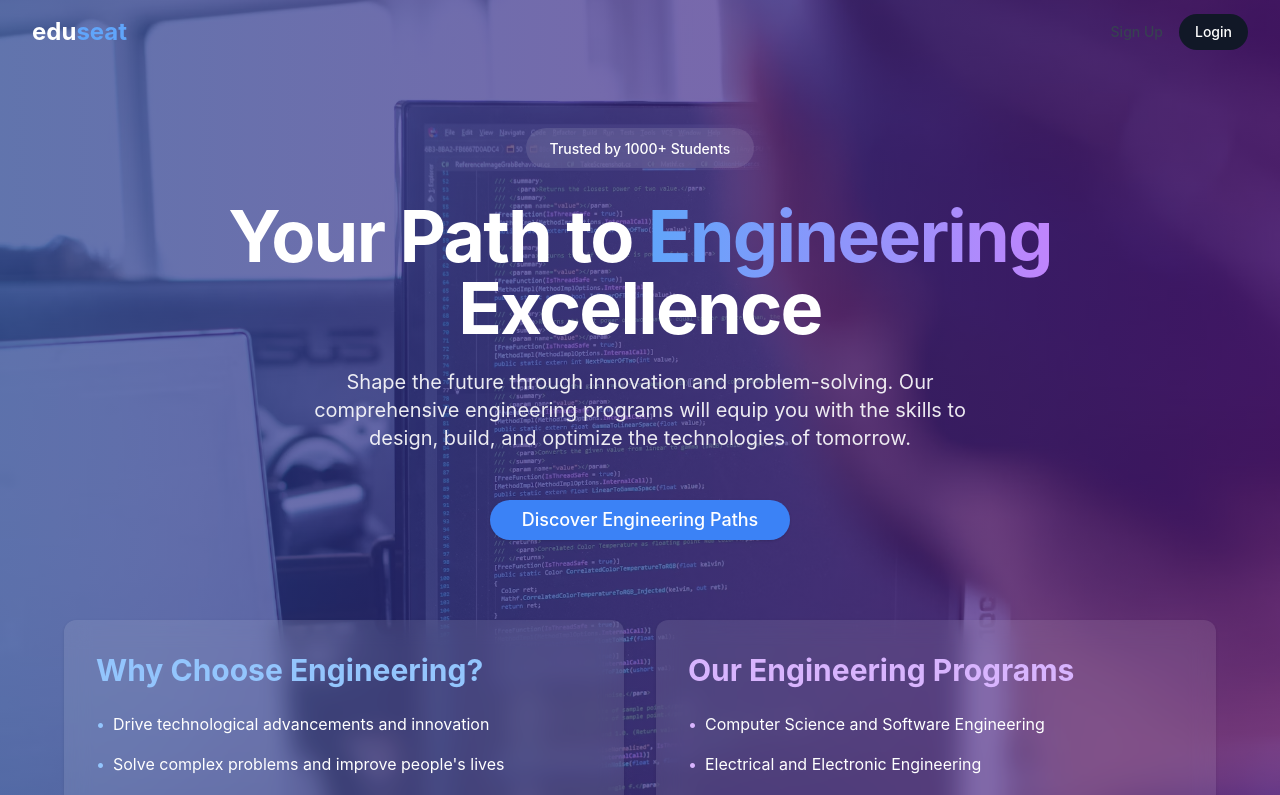
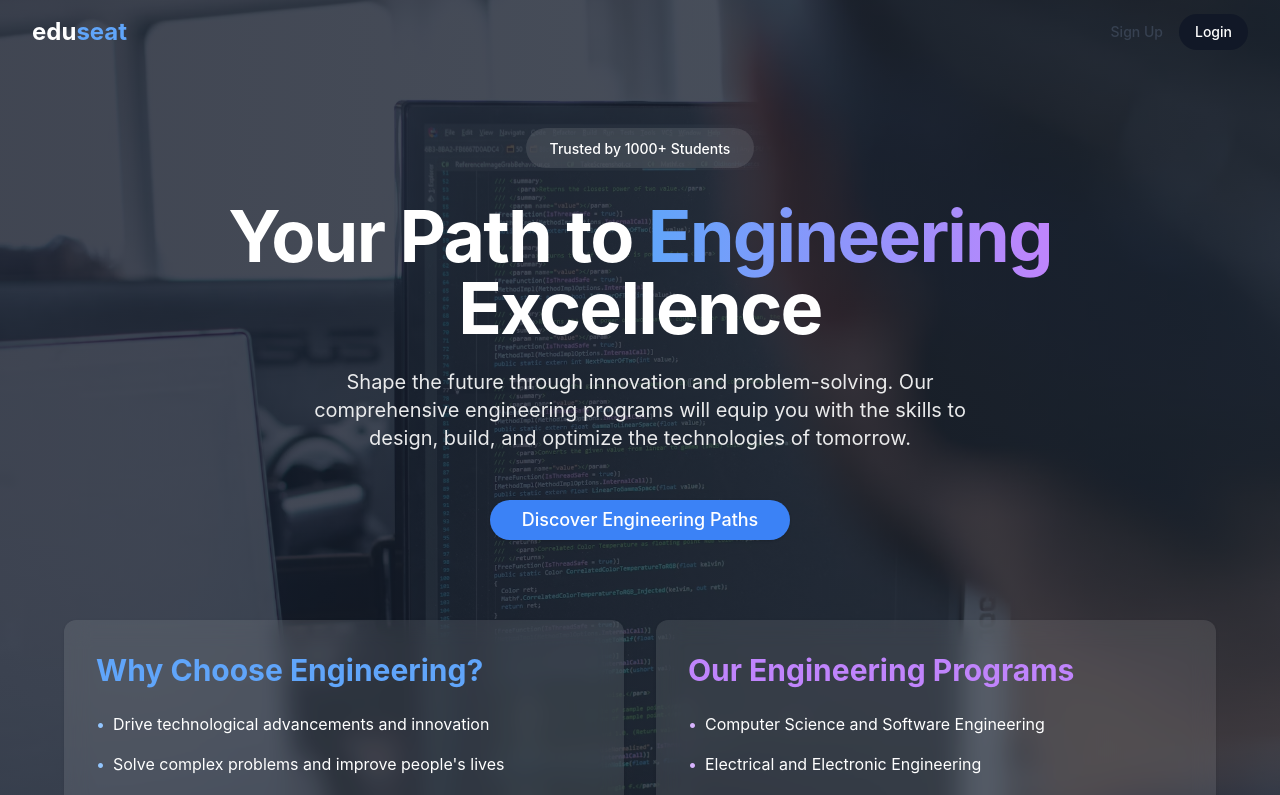
Before and after one commit to a-khushal/eduseat, a Next.js app: page /engineering in a window 1280 px wide. Shown: the top 795 px of the page. Built offline with nearby package versions, Linux system fonts and the light colour scheme; no server answers.

Commit message:
gradient changes

```diff
--- a/app/engineering/page.tsx
+++ b/app/engineering/page.tsx
@@ -14,7 +14,7 @@ export default function EngineeringPage() {
         className="object-cover"
         priority
       />
-      <div className="absolute inset-0 bg-gradient-to-r from-blue-900/70 to-purple-900/70" />
+      <div className="absolute inset-0 bg-gradient-to-r  from-gray-900/80 to-gray-800/80" />
 
       {/* Content */}
       <div className="relative z-10">
@@ -54,7 +54,7 @@ export default function EngineeringPage() {
             {/* Why Choose Engineering Card */}
             <Card className="bg-white/10 backdrop-blur-md border-none text-white overflow-hidden group hover:bg-white/20 transition-all duration-300">
               <CardContent className="p-8">
-                <h2 className="text-3xl font-bold text-blue-300 mb-6 group-hover:text-blue-200">
+                <h2 className="text-3xl font-bold text-blue-400 mb-6 group-hover:text-blue-300">
                   Why Choose Engineering?
                 </h2>
                 <ul className="space-y-4 text-left">
@@ -77,7 +77,7 @@ export default function EngineeringPage() {
             {/* Our Engineering Programs Card */}
             <Card className="bg-white/10 backdrop-blur-md border-none text-white overflow-hidden group hover:bg-white/20 transition-all duration-300">
               <CardContent className="p-8">
-                <h2 className="text-3xl font-bold text-purple-300 mb-6 group-hover:text-purple-200">
+                <h2 className="text-3xl font-bold text-purple-400 mb-6 group-hover:text-purple-300">
                   Our Engineering Programs
                 </h2>
                 <ul className="space-y-4 text-left">
```
